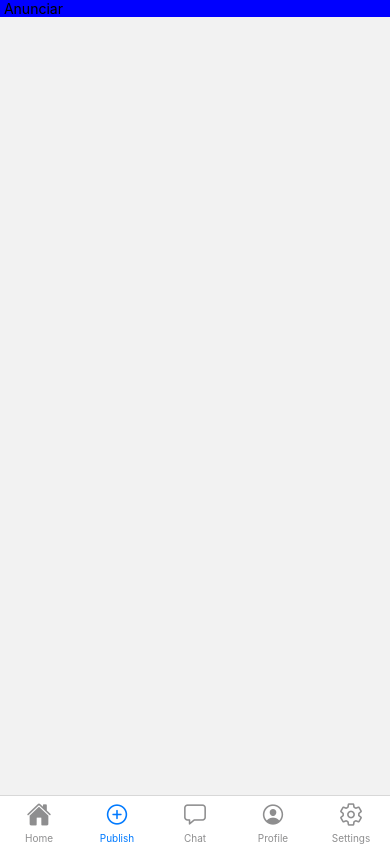
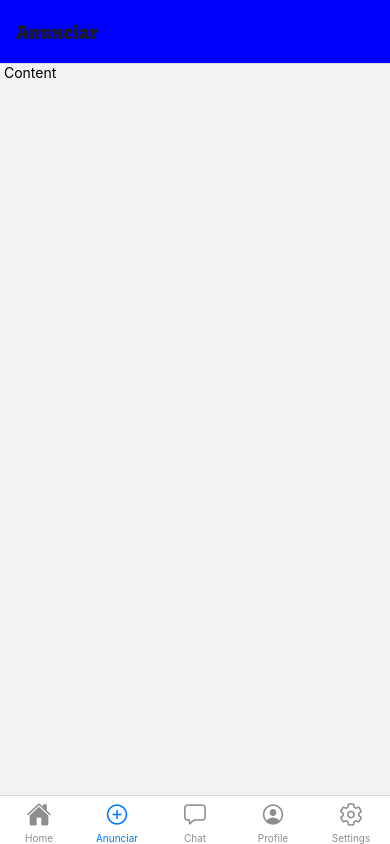
Before and after one commit to Barros313/BookSwap-Expo, a React Native app: screen /Publish in a window 390 px wide. Built offline with nearby package versions, Linux system fonts and the light colour scheme.

Commit message:
Aplied font into Publish header

```diff
--- a/App.js
+++ b/App.js
@@ -1,9 +1,13 @@
+import { useCallback } from 'react';
+
 import { StatusBar } from 'expo-status-bar';
 import { StyleSheet, Text, View } from 'react-native';
 import { NavigationContainer } from '@react-navigation/native';
 import Constants from 'expo-constants';
 import { createBottomTabNavigator } from '@react-navigation/bottom-tabs';
 import { Ionicons } from '@expo/vector-icons';
+import { useFonts } from 'expo-font';
+import * as SplashScreen from 'expo-splash-screen';
 
 import Home from './component/Home';
 import Profile from './component/Profile';
@@ -13,34 +17,58 @@ import Settings from './component/Settings';
 
 const Tab = createBottomTabNavigator();
 
+SplashScreen.preventAutoHideAsync();
+
 export default function App() {
+  const [fontsLoaded, fontError] = useFonts({
+    'Kavoon-Regular': require('./assets/fonts/Kavoon-Regular.ttf'),
+  });
+
+  const onLayoutRootView = useCallback(async () => {
+    if (fontsLoaded || fontError) {
+      await SplashScreen.hideAsync();
+    }
+  }, [fontsLoaded, fontError]);
+
+  if (!fontsLoaded && !fontError) {
+    return null;
+  }
+
+
+
   return (
     <View style={styles.container}>
       <StatusBar style="auto" />
 
       <NavigationContainer>
 
-        <Tab.Navigator screenOptions={{
-          headerShown: false
-        }}>
+        <Tab.Navigator>
           <Tab.Screen
           name="Home"
           component={Home}
           options={{
             tabBarIcon:({color, size})=>(
               <Ionicons name='home' size={size} color={color}/>
-            )
+            ),
+
           }}
           />
 
           <Tab.Screen
           name="Publish"
           component={Publish}
-          options={{
+          options={
+            {
+            title: "Anunciar",
             tabBarIcon:({color, size})=>(
               <Ionicons name='add-circle-outline' size={size} color={color}/>
-            )
-          }}
+            ),
+            headerStyle: styles.tabHeader,
+            headerTitleStyle: {
+              fontFamily: 'Kavoon-Regular'
+            }
+            }
+          }
           />
 
           <Tab.Screen
@@ -85,5 +113,7 @@ const styles = StyleSheet.create({
   container: {
     flex: 1,
     marginTop: Constants.statusBarHeight,
-  },
+  }, tabHeader: {
+    backgroundColor: 'blue'
+  }
 });
--- a/app.json
+++ b/app.json
@@ -22,6 +22,9 @@
     },
     "web": {
       "favicon": "./assets/favicon.png"
-    }
+    },
+    "plugins": [
+      "expo-font"
+    ]
   }
 }
--- a/component/Publish.js
+++ b/component/Publish.js
@@ -4,21 +4,21 @@ import React from "react";
 export default function Publish() {
     return (
         <View>
-            <PublishHeader/>
+            <PublishBody/>
         </View>
     );
 }
 
-function PublishHeader() {
+function PublishBody() {
     return (
-        <View style={styles.header}>
-            <Text> Anunciar </Text>
+        <View style={styles.container}>
+            <Text> Content </Text>
         </View>
     );
 }
 
 const styles = StyleSheet.create({
-    header: {
-        backgroundColor: 'blue',
+    container: {
+        fontSize: 20
     }
 });
--- a/package.json
+++ b/package.json
@@ -23,7 +23,9 @@
     "watchman": "^1.0.0",
     "react-native-web": "~0.19.10",
     "react-dom": "18.2.0",
-    "@expo/metro-runtime": "~3.2.1"
+    "@expo/metro-runtime": "~3.2.1",
+    "expo-font": "~12.0.6",
+    "expo-splash-screen": "~0.27.4"
   },
   "devDependencies": {
     "@babel/core": "^7.20.0"
```
Also changed, not shown: 1 other file (tests, documents, lock files or other folders).
